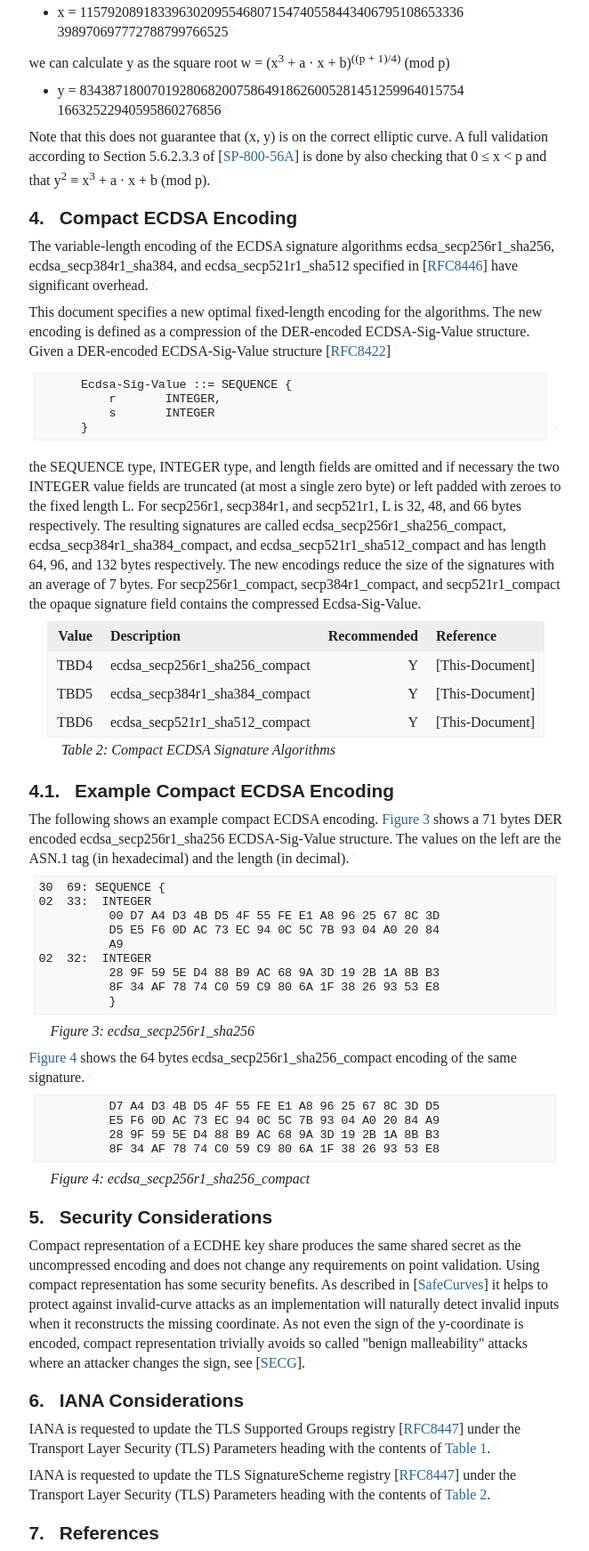
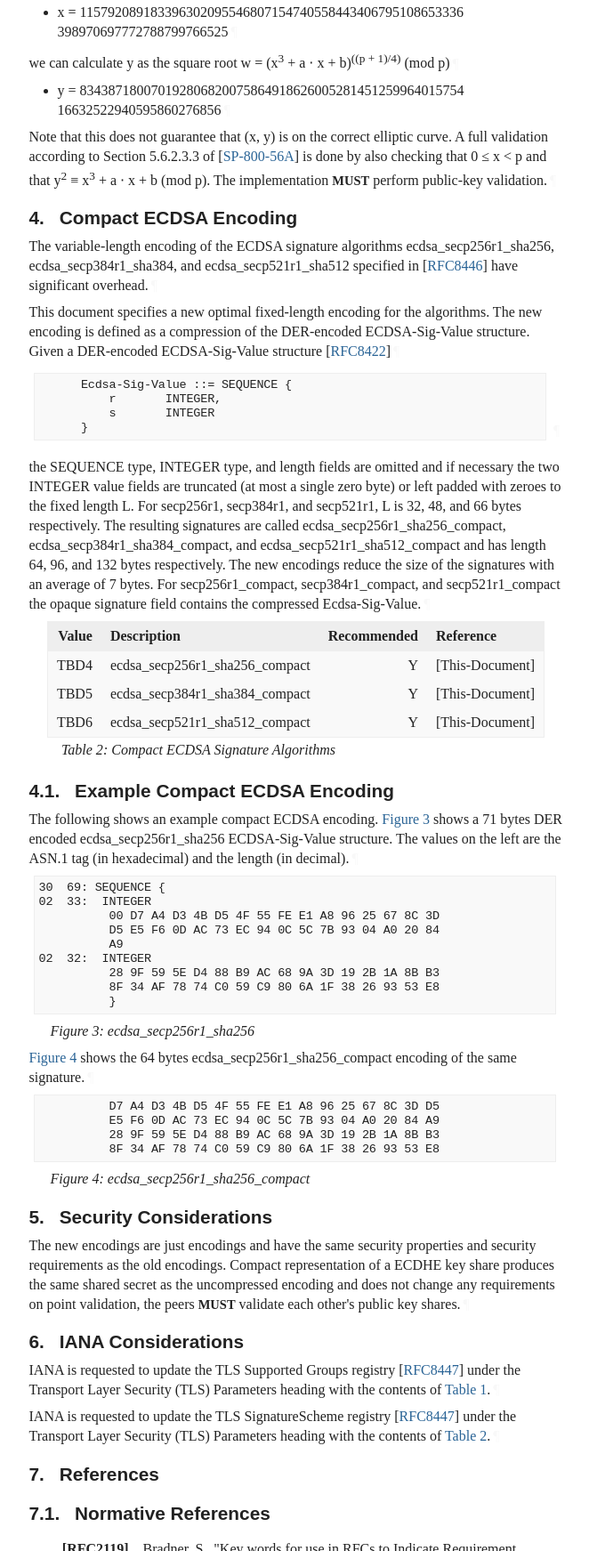
Before and after one commit to emanjon/draft-mattsson-tls-compact-ecc, a plain HTML site: page draft-mattsson-tls-compact-ecc.html in a window 1280 px wide. Shown: the part 2967-4710 px from the top of the page at 89% size, without its empty margins (92-754 px from the left). Drawn offline with Linux system fonts and the light colour scheme; a web font is replaced by a local one.

Commit message:
Script updating gh-pages from 1281d5c. [ci skip]

```diff
--- a/draft-mattsson-tls-compact-ecc.html
+++ b/draft-mattsson-tls-compact-ecc.html
@@ -1341,7 +1341,7 @@ appear in all capitals, as shown here.<a href="#section-2-1" class="pilcrow">¶<
 16632522940595860276856<a href="#section-3.2-8.1" class="pilcrow">¶</a>
 </li>
         </ul>
-<p id="section-3.2-9">Note that this does not guarantee that (x, y) is on the correct elliptic curve. A full validation according to Section 5.6.2.3.3 of <span>[<a href="#SP-800-56A" class="cite xref">SP-800-56A</a>]</span> is done by also checking that 0 <span class="contact-name">≤</span> x &lt; p and that y<sup>2</sup> <span class="contact-name">≡</span> x<sup>3</sup> + a <span class="contact-name">⋅</span> x + b (mod p).<a href="#section-3.2-9" class="pilcrow">¶</a></p>
+<p id="section-3.2-9">Note that this does not guarantee that (x, y) is on the correct elliptic curve. A full validation according to Section 5.6.2.3.3 of <span>[<a href="#SP-800-56A" class="cite xref">SP-800-56A</a>]</span> is done by also checking that 0 <span class="contact-name">≤</span> x &lt; p and that y<sup>2</sup> <span class="contact-name">≡</span> x<sup>3</sup> + a <span class="contact-name">⋅</span> x + b (mod p). The implementation <span class="bcp14">MUST</span> perform public-key validation.<a href="#section-3.2-9" class="pilcrow">¶</a></p>
 </section>
 </div>
 </section>
@@ -1447,7 +1447,7 @@ appear in all capitals, as shown here.<a href="#section-2-1" class="pilcrow">¶<
       <h2 id="name-security-considerations">
 <a href="#section-5" class="section-number selfRef">5. </a><a href="#name-security-considerations" class="section-name selfRef">Security Considerations</a>
       </h2>
-<p id="section-5-1">Compact representation of a ECDHE key share produces the same shared secret as the uncompressed encoding and does not change any requirements on point validation. Using compact representation has some security benefits. As described in <span>[<a href="#SafeCurves" class="cite xref">SafeCurves</a>]</span> it helps to protect against invalid-curve attacks as an implementation will naturally detect invalid inputs when it reconstructs the missing coordinate. As not even the sign of the y-coordinate is encoded, compact representation trivially avoids so called "benign malleability" attacks where an attacker changes the sign, see <span>[<a href="#SECG" class="cite xref">SECG</a>]</span>.<a href="#section-5-1" class="pilcrow">¶</a></p>
+<p id="section-5-1">The new encodings are just encodings and have the same security properties and security requirements as the old encodings. Compact representation of a ECDHE key share produces the same shared secret as the uncompressed encoding and does not change any requirements on point validation, the peers <span class="bcp14">MUST</span> validate each other's public key shares.<a href="#section-5-1" class="pilcrow">¶</a></p>
 </section>
 </div>
 <div id="iana-considerations">
```
Also changed, not shown: draft-mattsson-tls-compact-ecc.txt.
